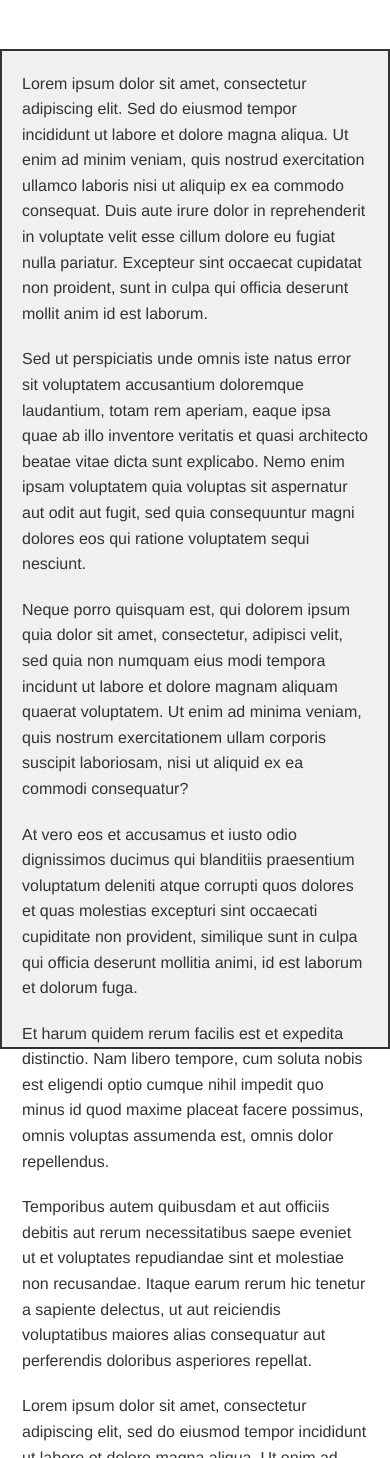
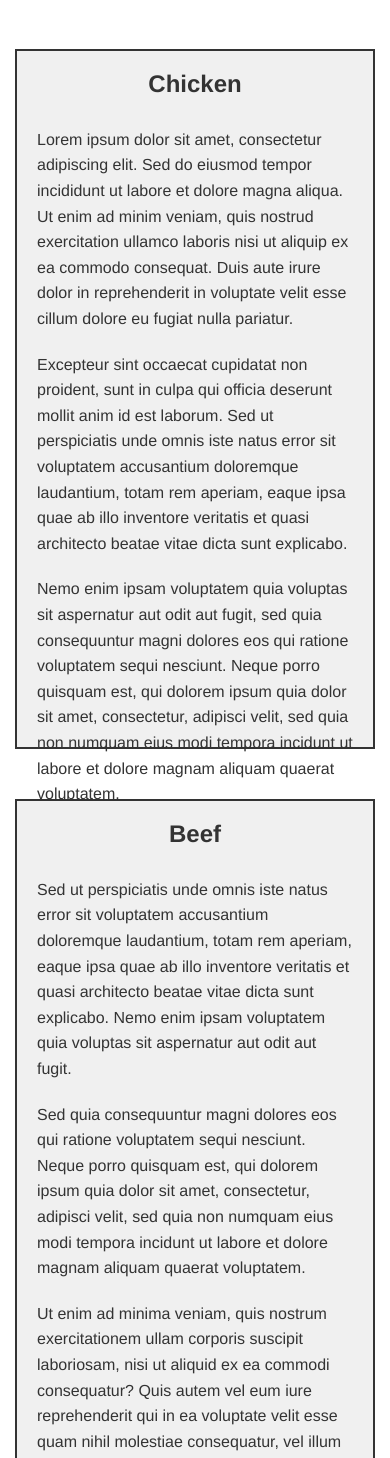
Before and after one commit to angel-022/coding-the-static-restaurant-site-jhu, a plain HTML site: page module-3-coding-assignment_solution/index.html in a window 390 px wide. Shown: the part 142-1600 px from the top of the page. Drawn offline with nearby package versions, Linux system fonts and the light colour scheme.

Commit message:
Implement responsive menu sections with back to top links

```diff
--- a/module-3-coding-assignment_solution/css/style.css
+++ b/module-3-coding-assignment_solution/css/style.css
@@ -6,7 +6,8 @@
   border: 2px solid #333;
   padding: 20px;
   margin: 20px 0;
-  height: 1000px; /* Make it tall enough to require scrolling */
+  height: 700px; /* Make it tall enough to require scrolling */
+  position: relative;
 }
 
 /* Page heading styling */
@@ -42,3 +43,30 @@ h1.text-center {
   line-height: 1.6;
   font-size: 16px;
 }
+
+/* Section heading styling */
+.section-content h3 {
+  margin-top: 0;
+  margin-bottom: 30px;
+  color: #333;
+  font-weight: bold;
+}
+
+/* Back to top link styling */
+.section-content a {
+  color: #337ab7;
+  text-decoration: none;
+  font-weight: bold;
+}
+
+.section-content a:hover {
+  color: #23527c;
+  text-decoration: underline;
+}
+
+/* Responsive adjustments */
+@media (max-width: 991px) {
+  .section-content {
+    margin-bottom: 30px;
+  }
+}
--- a/module-3-coding-assignment_solution/index.html
+++ b/module-3-coding-assignment_solution/index.html
@@ -30,9 +30,9 @@
       <!-- Collect the nav links, forms, and other content for toggling -->
       <div class="collapse navbar-collapse" id="bs-example-navbar-collapse-1">
         <ul class="nav navbar-nav visible-xs">
-          <li><a href="#">Chicken</a></li>
-          <li><a href="#">Beef</a></li>
-          <li><a href="#">Sushi</a></li>
+          <li><a href="#chicken">Chicken</a></li>
+          <li><a href="#beef">Beef</a></li>
+          <li><a href="#sushi">Sushi</a></li>
         </ul>
       </div><!-- /.navbar-collapse -->
     </div><!-- /.container-fluid -->
@@ -40,23 +40,52 @@
 
   <!-- Page Heading -->
   <div class="container-fluid">
-    <h1 class="text-center">Our Menu</h1>
+    <h1 id="top" class="text-center">Our Menu</h1>
   </div>
 
-  <!-- Main Content Section -->
+  <!-- Main Content Sections -->
   <div class="container-fluid">
     <div class="row">
-      <div class="col-xs-12 section-content">
-        <p>Lorem ipsum dolor sit amet, consectetur adipiscing elit. Sed do eiusmod tempor incididunt ut labore et dolore magna aliqua. Ut enim ad minim veniam, quis nostrud exercitation ullamco laboris nisi ut aliquip ex ea commodo consequat. Duis aute irure dolor in reprehenderit in voluptate velit esse cillum dolore eu fugiat nulla pariatur. Excepteur sint occaecat cupidatat non proident, sunt in culpa qui officia deserunt mollit anim id est laborum.</p>
+      <!-- Chicken Section -->
+      <div id="chicken" class="col-md-4 col-sm-6 col-xs-12">
+        <div class="section-content">
+          <h3 class="text-center">Chicken</h3>
+          <p>Lorem ipsum dolor sit amet, consectetur adipiscing elit. Sed do eiusmod tempor incididunt ut labore et dolore magna aliqua. Ut enim ad minim veniam, quis nostrud exercitation ullamco laboris nisi ut aliquip ex ea commodo consequat. Duis aute irure dolor in reprehenderit in voluptate velit esse cillum dolore eu fugiat nulla pariatur.</p>
 
-        <p>Sed ut perspiciatis unde omnis iste natus error sit voluptatem accusantium doloremque laudantium, totam rem aperiam, eaque ipsa quae ab illo inventore veritatis et quasi architecto beatae vitae dicta sunt explicabo. Nemo enim ipsam voluptatem quia voluptas sit aspernatur aut odit aut fugit, sed quia consequuntur magni dolores eos qui ratione voluptatem sequi nesciunt.</p>
+          <p>Excepteur sint occaecat cupidatat non proident, sunt in culpa qui officia deserunt mollit anim id est laborum. Sed ut perspiciatis unde omnis iste natus error sit voluptatem accusantium doloremque laudantium, totam rem aperiam, eaque ipsa quae ab illo inventore veritatis et quasi architecto beatae vitae dicta sunt explicabo.</p>
 
-        <p>Neque porro quisquam est, qui dolorem ipsum quia dolor sit amet, consectetur, adipisci velit, sed quia non numquam eius modi tempora incidunt ut labore et dolore magnam aliquam quaerat voluptatem. Ut enim ad minima veniam, quis nostrum exercitationem ullam corporis suscipit laboriosam, nisi ut aliquid ex ea commodi consequatur?</p>
+          <p>Nemo enim ipsam voluptatem quia voluptas sit aspernatur aut odit aut fugit, sed quia consequuntur magni dolores eos qui ratione voluptatem sequi nesciunt. Neque porro quisquam est, qui dolorem ipsum quia dolor sit amet, consectetur, adipisci velit, sed quia non numquam eius modi tempora incidunt ut labore et dolore magnam aliquam quaerat voluptatem.</p>
+
+          <p>Ut enim ad minima veniam, quis nostrum exercitationem ullam corporis suscipit laboriosam, nisi ut aliquid ex ea commodi consequatur? Quis autem vel eum iure reprehenderit qui in ea voluptate velit esse quam nihil molestiae consequatur, vel illum qui dolorem eum fugiat quo voluptas nulla pariatur?</p>
 
           <p>At vero eos et accusamus et iusto odio dignissimos ducimus qui blanditiis praesentium voluptatum deleniti atque corrupti quos dolores et quas molestias excepturi sint occaecati cupiditate non provident, similique sunt in culpa qui officia deserunt mollitia animi, id est laborum et dolorum fuga.</p>
 
-        <p>Et harum quidem rerum facilis est et expedita distinctio. Nam libero tempore, cum soluta nobis est eligendi optio cumque nihil impedit quo minus id quod maxime placeat facere possimus, omnis voluptas assumenda est, omnis dolor repellendus.</p>
+          <p><a href="#top">Back to Top</a></p>
+        </div>
+      </div>
 
+      <!-- Beef Section -->
+      <div id="beef" class="col-md-4 col-sm-6 col-xs-12">
+        <div class="section-content">
+          <h3 class="text-center">Beef</h3>
+          <p>Sed ut perspiciatis unde omnis iste natus error sit voluptatem accusantium doloremque laudantium, totam rem aperiam, eaque ipsa quae ab illo inventore veritatis et quasi architecto beatae vitae dicta sunt explicabo. Nemo enim ipsam voluptatem quia voluptas sit aspernatur aut odit aut fugit.</p>
+
+          <p>Sed quia consequuntur magni dolores eos qui ratione voluptatem sequi nesciunt. Neque porro quisquam est, qui dolorem ipsum quia dolor sit amet, consectetur, adipisci velit, sed quia non numquam eius modi tempora incidunt ut labore et dolore magnam aliquam quaerat voluptatem.</p>
+
+          <p>Ut enim ad minima veniam, quis nostrum exercitationem ullam corporis suscipit laboriosam, nisi ut aliquid ex ea commodi consequatur? Quis autem vel eum iure reprehenderit qui in ea voluptate velit esse quam nihil molestiae consequatur, vel illum qui dolorem eum fugiat quo voluptas nulla pariatur?</p>
+
+          <p>At vero eos et accusamus et iusto odio dignissimos ducimus qui blanditiis praesentium voluptatum deleniti atque corrupti quos dolores et quas molestias excepturi sint occaecati cupiditate non provident, similique sunt in culpa qui officia deserunt mollitia animi, id est laborum et dolorum fuga.</p>
+
+          <p>Et harum quidem rerum facilis est et expedita distinctio. Nam libero tempore, cum soluta nobis est eligendi optio cumque nihih impedit quo minus id quod maxime placeat facere possimus, omnis voluptas assumenda est, omnis dolor repellendus.</p>
+
+          <p><a href="#top">Back to Top</a></p>
+        </div>
+      </div>
+
+      <!-- Sushi Section -->
+      <div id="sushi" class="col-md-4 col-sm-12 col-xs-12">
+        <div class="section-content">
+          <h3 class="text-center">Sushi</h3>
           <p>Temporibus autem quibusdam et aut officiis debitis aut rerum necessitatibus saepe eveniet ut et voluptates repudiandae sint et molestiae non recusandae. Itaque earum rerum hic tenetur a sapiente delectus, ut aut reiciendis voluptatibus maiores alias consequatur aut perferendis doloribus asperiores repellat.</p>
 
           <p>Lorem ipsum dolor sit amet, consectetur adipiscing elit, sed do eiusmod tempor incididunt ut labore et dolore magna aliqua. Ut enim ad minim veniam, quis nostrud exercitation ullamco laboris nisi ut aliquip ex ea commodo consequat. Duis aute irure dolor in reprehenderit in voluptate velit esse cillum dolore eu fugiat nulla pariatur.</p>
@@ -66,6 +95,9 @@
           <p>Nemo enim ipsam voluptatem quia voluptas sit aspernatur aut odit aut fugit, sed quia consequuntur magni dolores eos qui ratione voluptatem sequi nesciunt. Neque porro quisquam est, qui dolorem ipsum quia dolor sit amet, consectetur, adipisci velit, sed quia non numquam eius modi tempora incidunt ut labore et dolore magnam aliquam quaerat voluptatem.</p>
 
           <p>Ut enim ad minima veniam, quis nostrum exercitationem ullam corporis suscipit laboriosam, nisi ut aliquid ex ea commodi consequatur? Quis autem vel eum iure reprehenderit qui in ea voluptate velit esse quam nihil molestiae consequatur, vel illum qui dolorem eum fugiat quo voluptas nulla pariatur?</p>
+
+          <p><a href="#top">Back to Top</a></p>
+        </div>
       </div>
     </div>
   </div>
```
Lines whose indentation alone changed are shown as unchanged.
